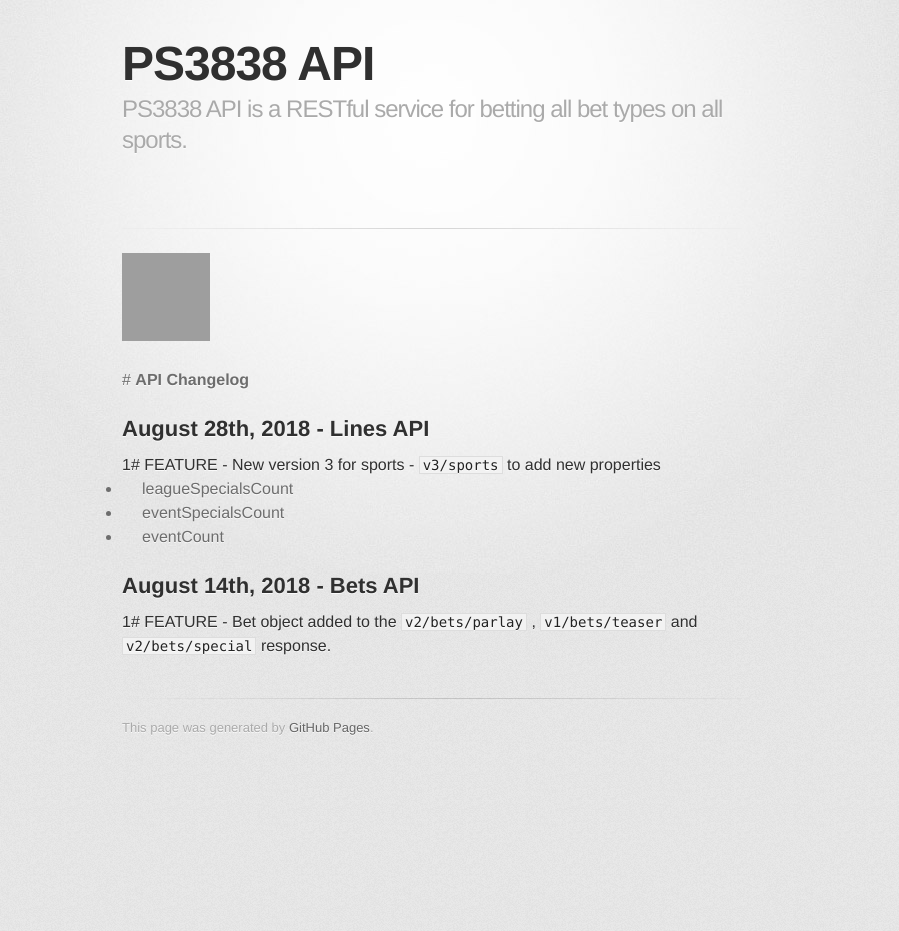
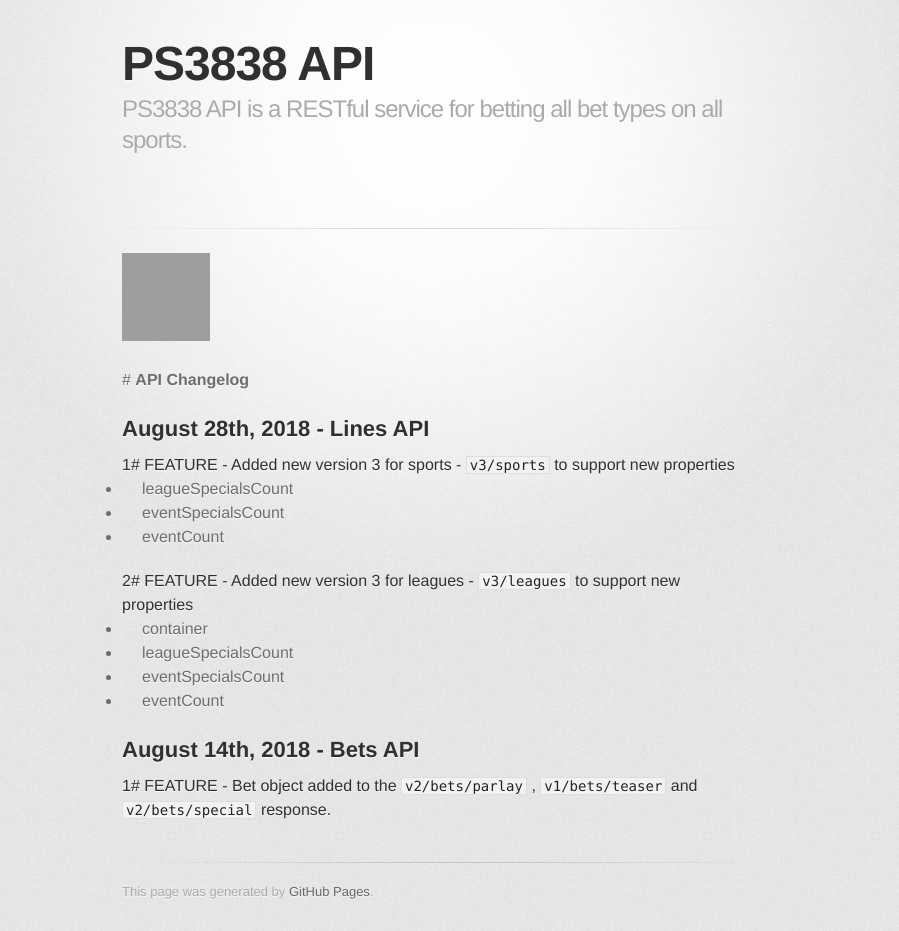
Before and after one commit to ps3838api/ps3838api.github.io, a Jekyll site: the page built from ChangesLog.md, in a window 1280 px wide, cut to the strip 0-931 px from the top of the page. Shown: the whole strip, without its empty margins (208-1107 px from the left). Built offline with Jekyll 4.4.1, drawn with Linux system fonts in a browser that asks for light colours; some web fonts are replaced; our own code applies the rules of GitHub Pages for plain Markdown files; before the commit the page ends 900 px from its top, so only the background shows below that; grey boxes are pictures that could not be loaded.

Commit message:
Update ChangesLog.md

```diff
--- a/ChangesLog.md
+++ b/ChangesLog.md
@@ -5,7 +5,13 @@
 
 ## August 28th, 2018 - Lines API
 
-##### 1# <span>FEATURE</span>  - New version 3 for sports - `v3/sports` to add new properties
+##### 1# <span>FEATURE</span>  - Added new version 3 for sports - `v3/sports` to support new properties
+  + leagueSpecialsCount
+  + eventSpecialsCount
+  + eventCount
+
+##### 2# <span>FEATURE</span>  - Added new version 3 for leagues - `v3/leagues` to support new properties
+  + container
   + leagueSpecialsCount
   + eventSpecialsCount
   + eventCount
```
